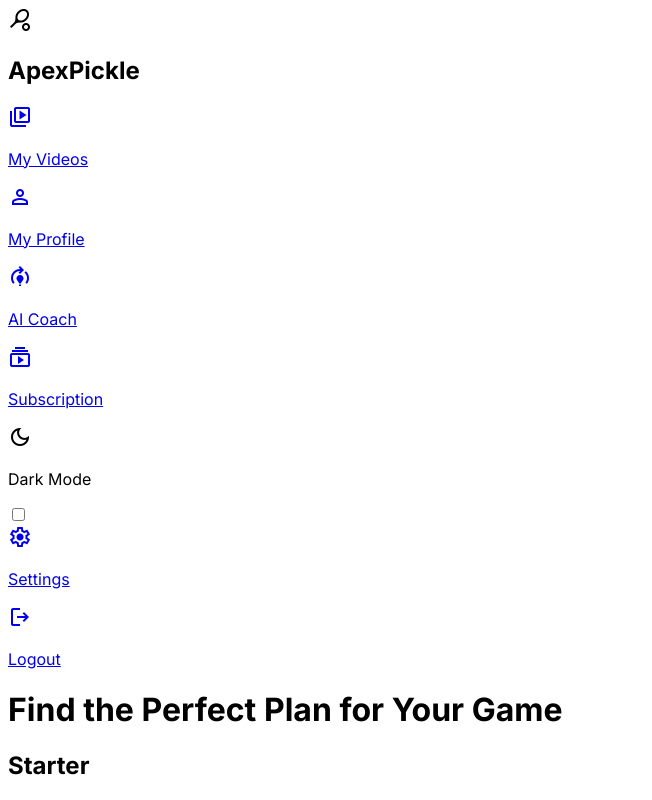
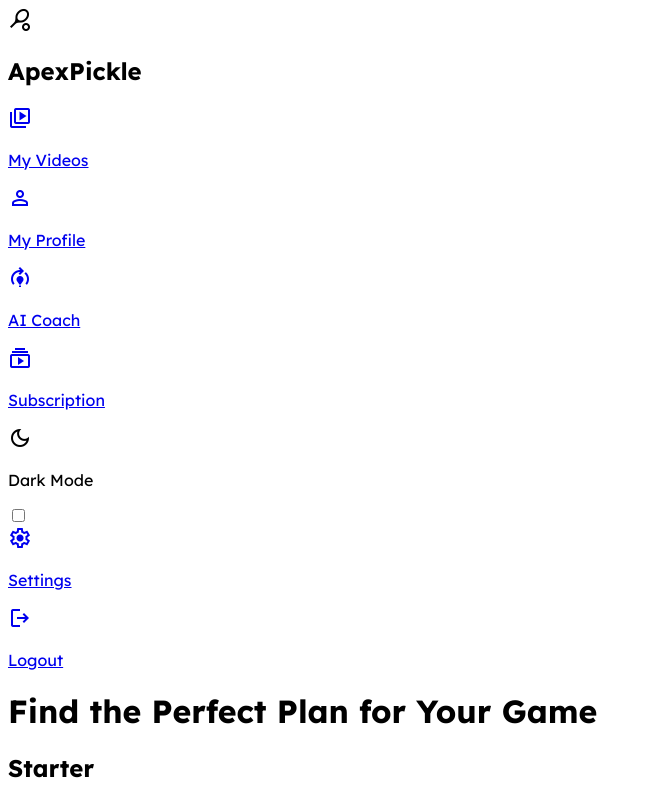
Before and after one commit to iBuddies/swingly-frontend, a Next.js app in the folder webapp-next/: page /billing in a window 1280 px wide. Shown: the top 800 px of the page, without its empty margins (0-652 px from the left). Built offline with nearby package versions, Linux system fonts and the light colour scheme.

Commit message:
fix(fonts): keep Lexend globally; remove Inter override on billing

```diff
--- a/webapp-next/app/(public)/billing/page.jsx
+++ b/webapp-next/app/(public)/billing/page.jsx
@@ -42,7 +42,7 @@
 
 export default function BillingPage() {
   return (
-    <div className="flex min-h-screen font-inter bg-background-light dark:bg-background-dark text-text-primary dark:text-white">
+    <div className="flex min-h-screen bg-background-light dark:bg-background-dark text-text-primary dark:text-white">
       <Sidebar />
       <main className="flex-1 p-8">
         <div className="max-w-6xl mx-auto w-full px-2 sm:px-4">
--- a/webapp-next/app/globals.css
+++ b/webapp-next/app/globals.css
@@ -6,9 +6,7 @@
   font-family: 'Lexend', sans-serif;
 }
 
-.font-inter {
-  font-family: 'Inter', sans-serif;
-}
+/* (Removed: Inter font override to keep Lexend consistent) */
 
 /* Dark mode toggle mechanics */
 .theme-toggle:checked + .toggle-track .toggle-thumb {
--- a/webapp-next/app/layout.jsx
+++ b/webapp-next/app/layout.jsx
@@ -12,7 +12,6 @@
         <link rel="preconnect" href="https://fonts.googleapis.com" />
         <link rel="preconnect" href="https://fonts.gstatic.com" crossOrigin="" />
         <link href="https://fonts.googleapis.com/css2?family=Lexend:wght@400;600;700;900&display=swap" rel="stylesheet" />
-        <link href="https://fonts.googleapis.com/css2?family=Inter:wght@400;500;700;900&display=swap" rel="stylesheet" />
         <link href="https://fonts.googleapis.com/css2?family=Material+Symbols+Outlined" rel="stylesheet" />
         <script src="https://cdn.tailwindcss.com?plugins=forms,container-queries"></script>
         <script dangerouslySetInnerHTML={{ __html: `
```
